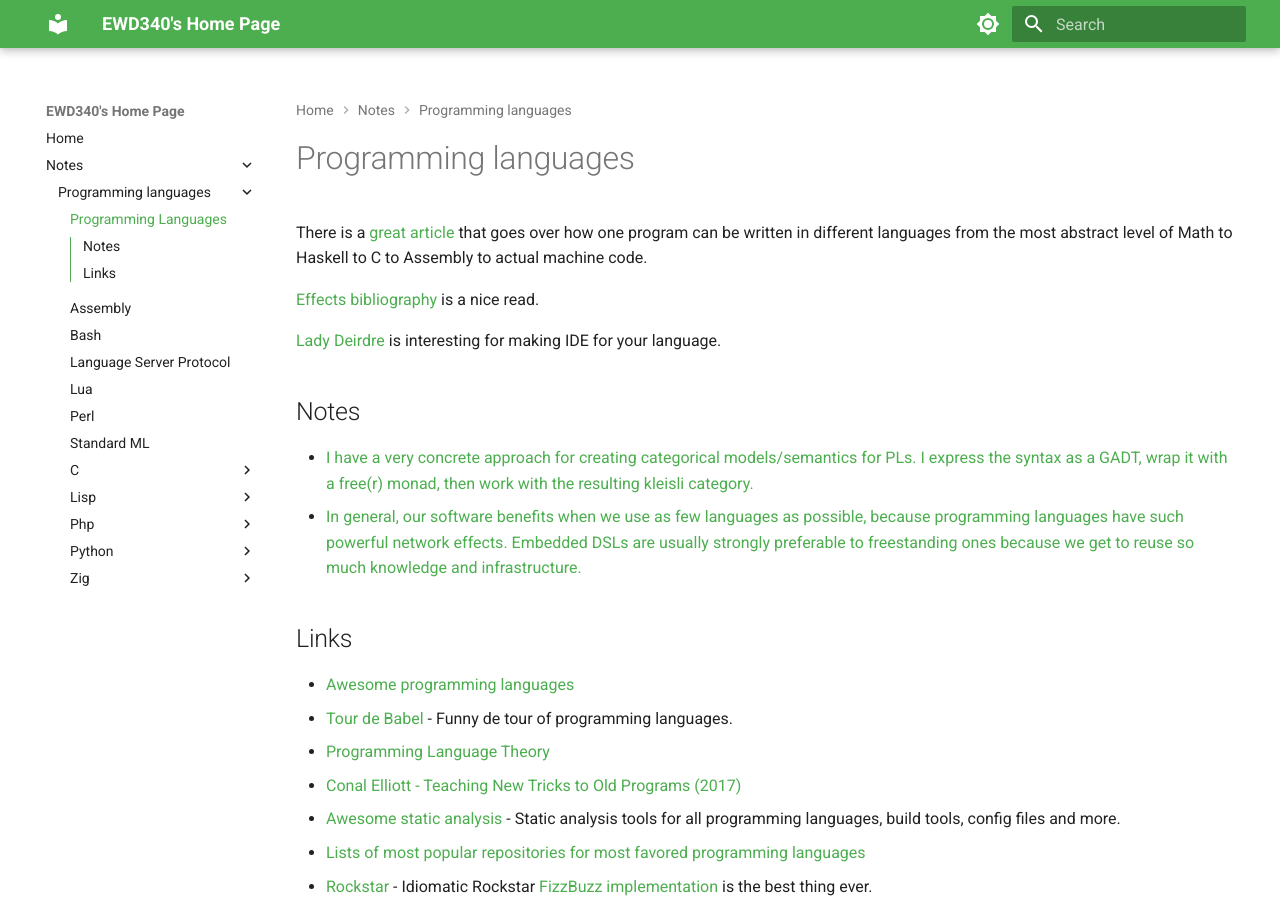
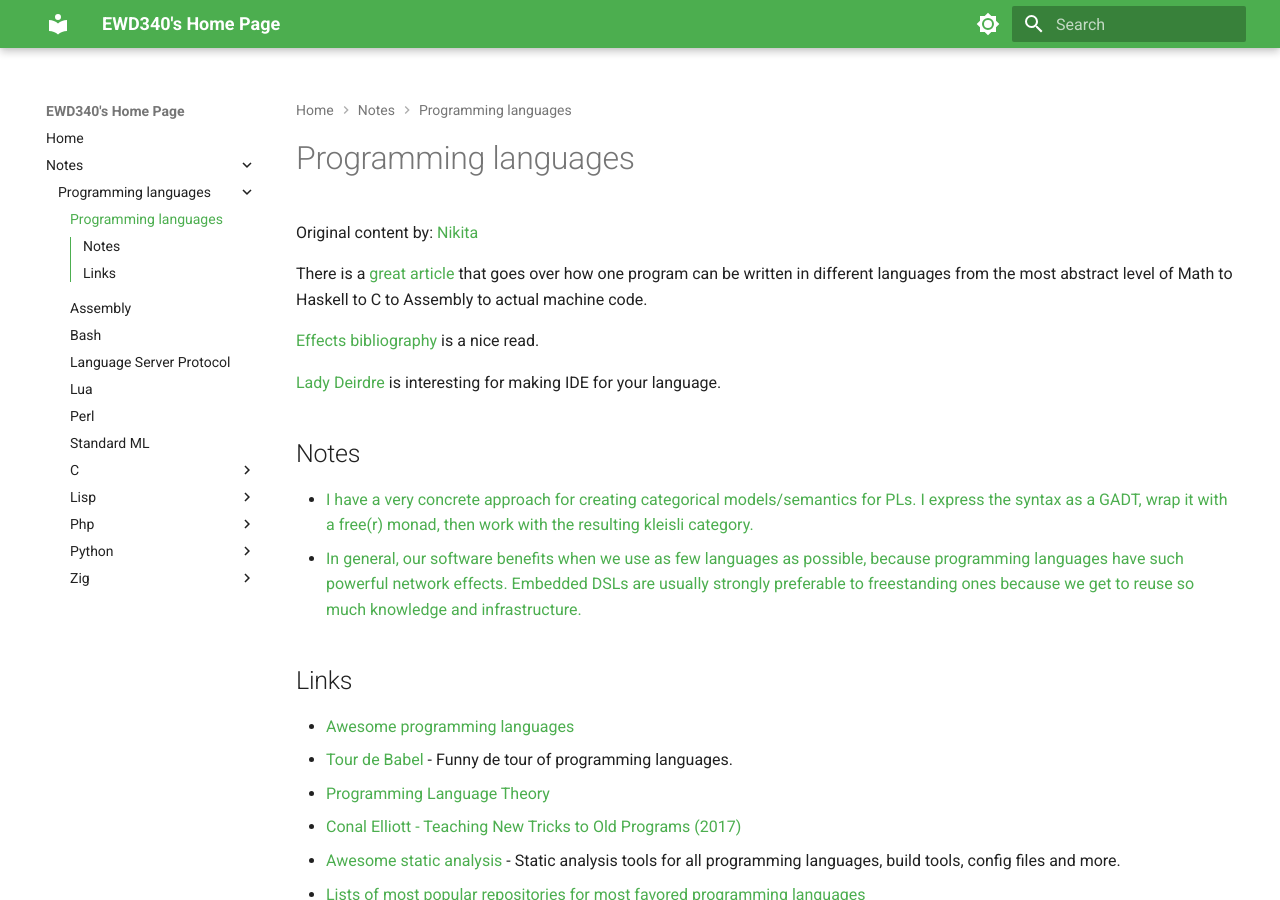
Before and after one commit to ewd340/ewd340.github.io, an MkDocs documentation site: the page built from docs/notes/programming-languages/index.md, in a window 1280 px wide and 900 px high. Built offline with MkDocs 1.6.1 and Material for MkDocs 9.7.7, drawn with Linux system fonts in a browser that asks for light colours.

Commit message:
Another push with credits to Nikita

```diff
--- a/docs/notes/programming-languages/index.md
+++ b/docs/notes/programming-languages/index.md
@@ -1,8 +1,6 @@
----
-title: Programming Languages
----
+# Programming languages
 
-# Programming languages
+Original content by: [Nikita](https://wiki.nikiv.dev/)
 
 There is a [great article](https://briansteffens.github.io/2017/02/20/from-math-to-machine.html) that goes over how one program can be written in different languages from the most abstract level of Math to Haskell to C to Assembly to actual machine code.
 
```
